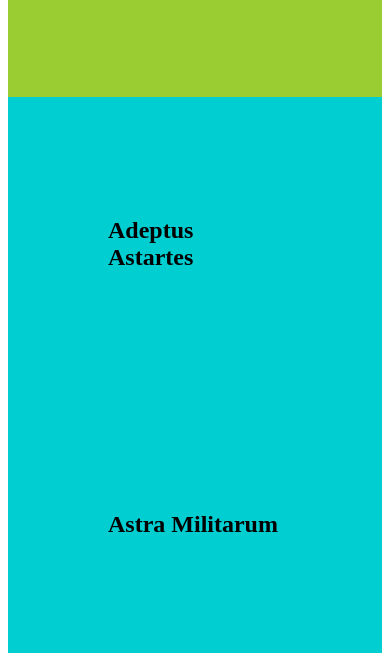
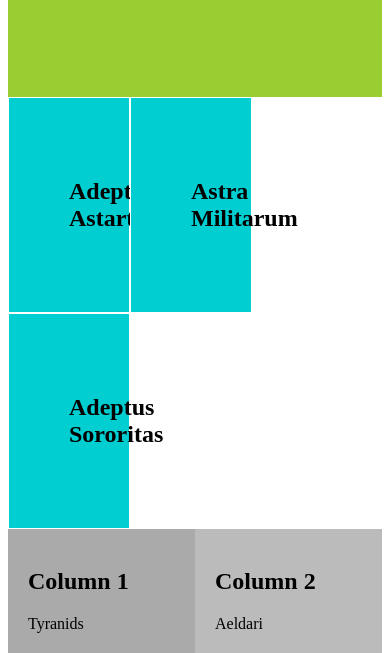
Before and after one commit to FV101LW/Exercise15_1123533, a plain HTML site: page index.html in a window 390 px wide. Shown: the part 191-844 px from the top of the page. Drawn offline with Linux system fonts and the light colour scheme.

Commit message:
Update index.html
Adjusted middle column, 75% solved.

```diff
--- a/index.html
+++ b/index.html
@@ -14,8 +14,10 @@
 
   .midcol {
     float: left;
-    width: 100%;
-    padding: 100px;
+    width: 25%;
+    padding: 60px;
+    gap: 60px;
+    border: 1px solid white;
   }
 
   .midd:after {
@@ -50,18 +52,24 @@
     width: 50%;
   }
   .midd {
-    width: 100%;
-    grid-template-columns: repeat(2, 1fr);
+    width: 80%;
+    grid-template-columns: repeat(3, 1fr);
   }
 }
 
 /* On screens that are 480px wide or less, make the columns stack on top of each other instead of next to each other */
 @media screen and (max-width: 200px) {
+  .rect {
+    height: 90%;
+  }
   .column {
     width: 100%;
   }
   .midd {
+    width: 200%;
+    padding: 20px;
     grid-template-columns: 1fr;
+    justify-content: center;
   }
 }
 </style>
@@ -91,7 +99,6 @@
 
 <div class="row">
 
-
   <div class="column" style="background-color:#aaa;">
     <h2>Column 1</h2>
     <p>Tyranids</p>
```
